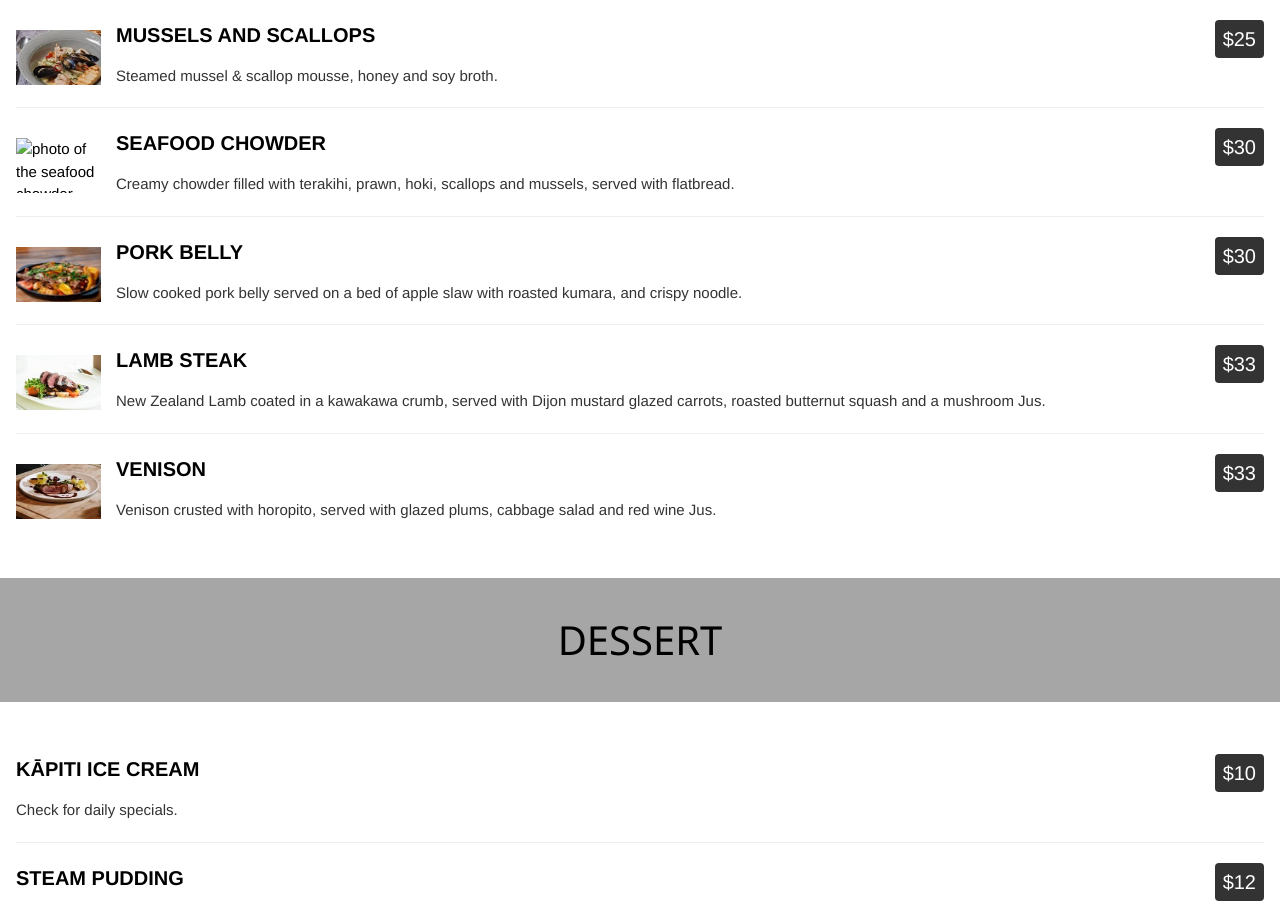
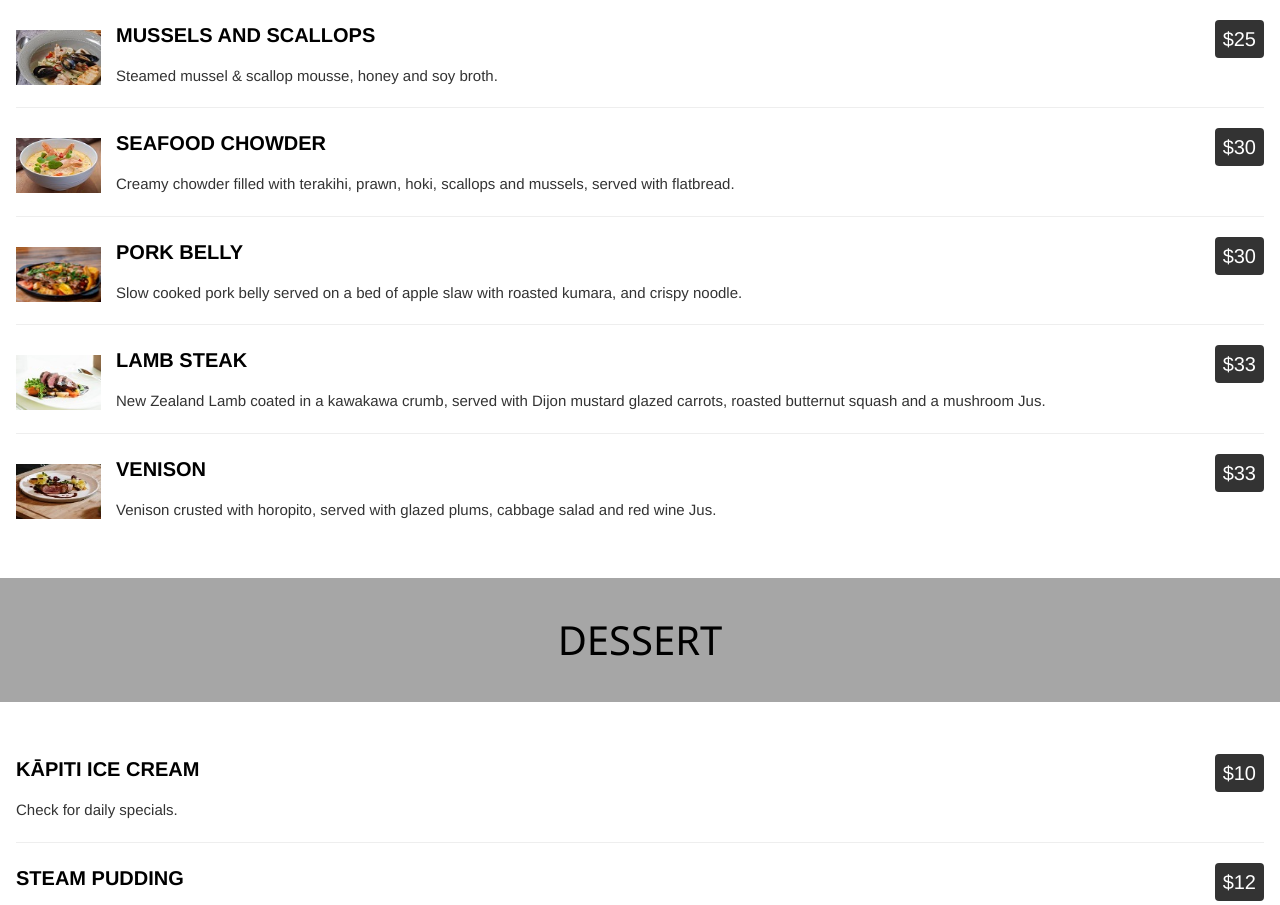
Before and after one commit to parriehunter/parriehunter.github.io, a plain HTML site: page menu.html in a window 1280 px wide. Shown: the part 1360-2265 px from the top of the page. Drawn offline with nearby package versions, Linux system fonts and the light colour scheme.

Commit message:
correcting typo

```diff
--- a/menu.html
+++ b/menu.html
@@ -61,7 +61,7 @@
                 <img span class="foodImage" src="images/musselsAndScallops.jpg" alt="photo of the mussels and scallops."><h4><b>MUSSELS AND SCALLOPS</b> <span class="menuPrice">$25</span></h4>
                 <p class="menuText">Steamed mussel & scallop mousse, honey and soy broth.</p>
                 <hr>
-                <img span class="foodImage" src="images/seafoodChowder" alt="photo of the seafood chowder"><h4><b>SEAFOOD CHOWDER</b> <span class="menuPrice">$30</span></h4>
+                <img span class="foodImage" src="images/seafoodChowder.jpg" alt="photo of the seafood chowder"><h4><b>SEAFOOD CHOWDER</b> <span class="menuPrice">$30</span></h4>
                 <p class="menuText">Creamy chowder filled with terakihi, prawn, hoki, scallops and mussels, served with flatbread.</p>
                 <hr>
                 <img span class="foodImage" src="images/porkBelly.jpg" alt="photo of the pork belly"><h4><b>PORK BELLY</b> <span class="menuPrice">$30</span></h4>
```
